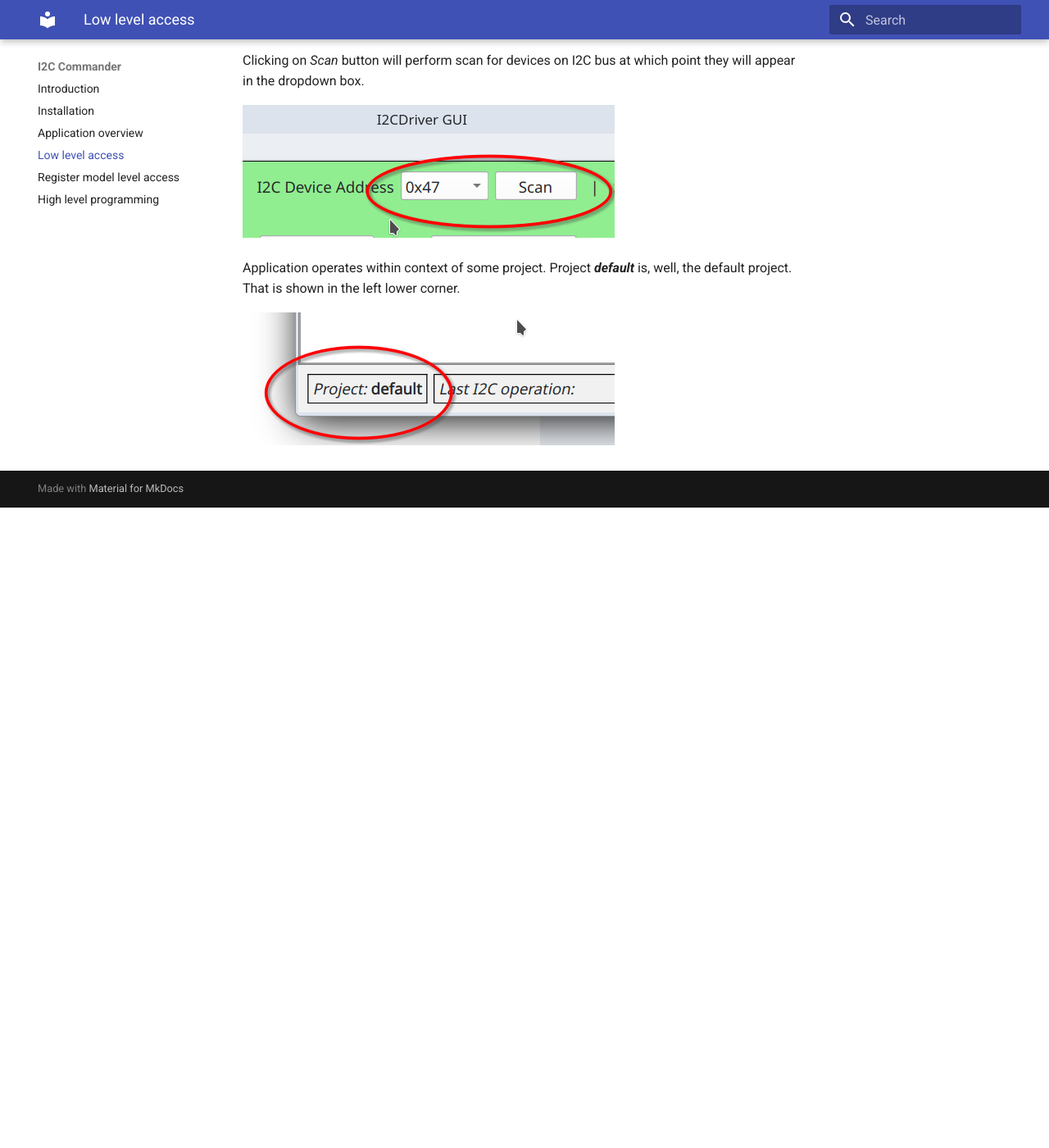
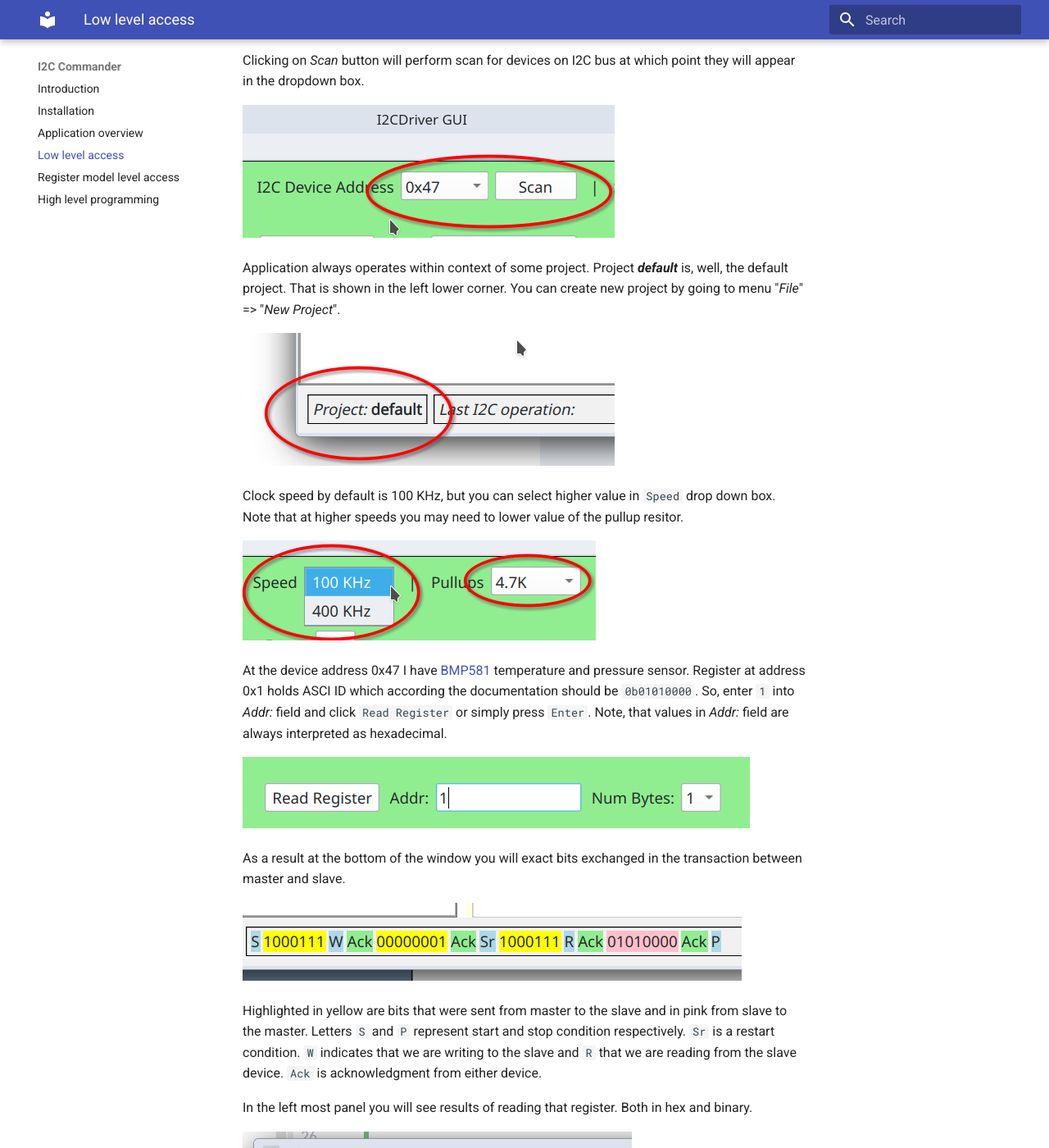
Before and after one commit to priimak/i2cc, an MkDocs documentation site: the page built from docs/bare_i2c.md, in a window 1280 px wide and 1400 px high, scrolled down 973 px. Shown: the whole window at 82% size. Built offline with MkDocs 1.6.1 and Material for MkDocs 9.7.7, drawn with Linux system fonts in a browser that asks for light colours; before the commit the page ends 1592 px from its top, so only the background shows below that; some of the changed text lies outside the part shown.

Commit message:
More docs

```diff
--- a/docs/bare_i2c.md
+++ b/docs/bare_i2c.md
@@ -4,17 +4,44 @@
 
 ![](images/default-window.png)
 
-In the lower right corner you can see that I2C dongle is connected on serial port `/dev/ttyUSB0`. If nothing
-is shown that means that you do not have dongle connected or recognized by the host computer.
+In the lower right corner you can see that I2C dongle is connected on serial port `/dev/ttyUSB0`. If nothing is shown
+that means that you do not have dongle connected or recognized by the host computer.
 
 ![](images/serial-port-to-dongle.png)
 
-Clicking on _Scan_ button will perform scan for devices on I2C bus at which point they will appear in
-the dropdown box.
+Clicking on _Scan_ button will perform scan for devices on I2C bus at which point they will appear in the dropdown box.
 
 ![](images/scan.png)
 
-Application operates within context of some project. Project **_default_** is, well, the default project.
-That is shown in the left lower corner.
+Application always operates within context of some project. Project **_default_** is, well, the default project. That is
+shown in the left lower corner. You can create new project by going to menu "_File_" => "_New Project_".
 
 ![](images/where-is-project.png)
+
+Clock speed by default is 100 KHz, but you can select higher value in `Speed` drop down box. Note that at higher speeds
+you may need to lower value of the pullup resitor.
+
+![](images/speed-and-pullup.png)
+
+At the device address 0x47 I have
+[BMP581](https://www.bosch-sensortec.com/en/products/environmental-sensors/pressure-sensors/bmp581)
+temperature and pressure sensor. Register at address 0x1 holds ASCI ID which according the documentation should be
+`0b01010000`. So, enter `1` into _Addr:_ field and click `Read Register` or simply press `Enter`. Note, that values in
+_Addr:_ field are always interpreted as hexadecimal.
+
+![](images/read-register-input.png)
+
+As a result at the bottom of the window you will exact bits exchanged in the transaction between master and slave.
+
+![](images/read-register-transaction-data.png)
+
+Highlighted in yellow are bits that were sent from master to the slave and in pink from slave to the master. Letters `S`
+and `P` represent start and stop condition respectively.
+`Sr` is a restart condition. `W` indicates that we are writing to the slave and
+`R` that we are reading from the slave device. `Ack` is acknowledgment from either device.
+
+In the left most panel you will see results of reading that register. Both in hex and binary.
+
+![](images/read-register-results.png)
+
+Indeed, you can see that value of this register is `0b01010000` as per the specification for this device.
```
Also changed, not shown: docs/images/read-register-input.png (added), docs/images/read-register-results.png (added), docs/images/read-register-transaction-data.png (added), docs/images/speed-and-pullup.png (added).
